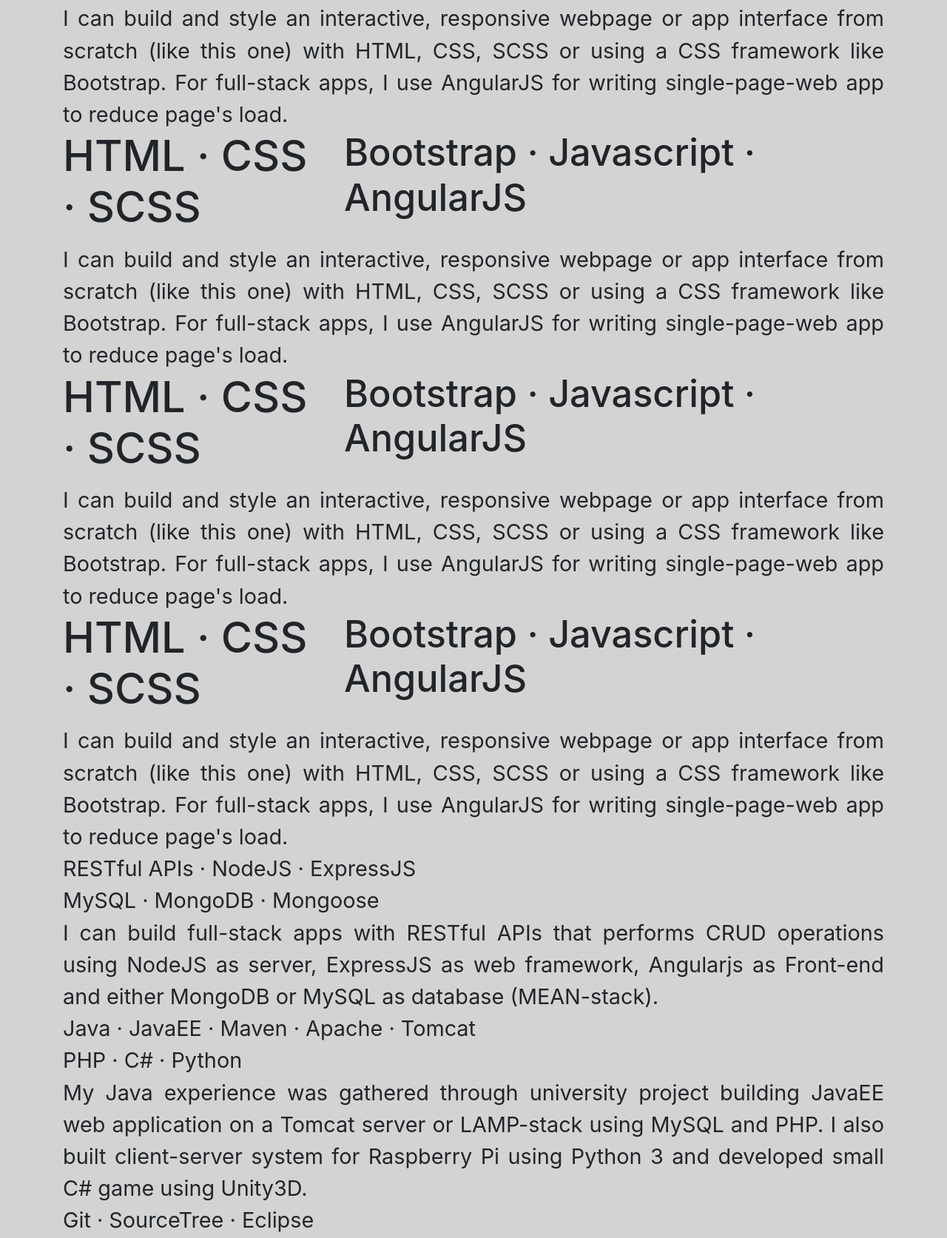
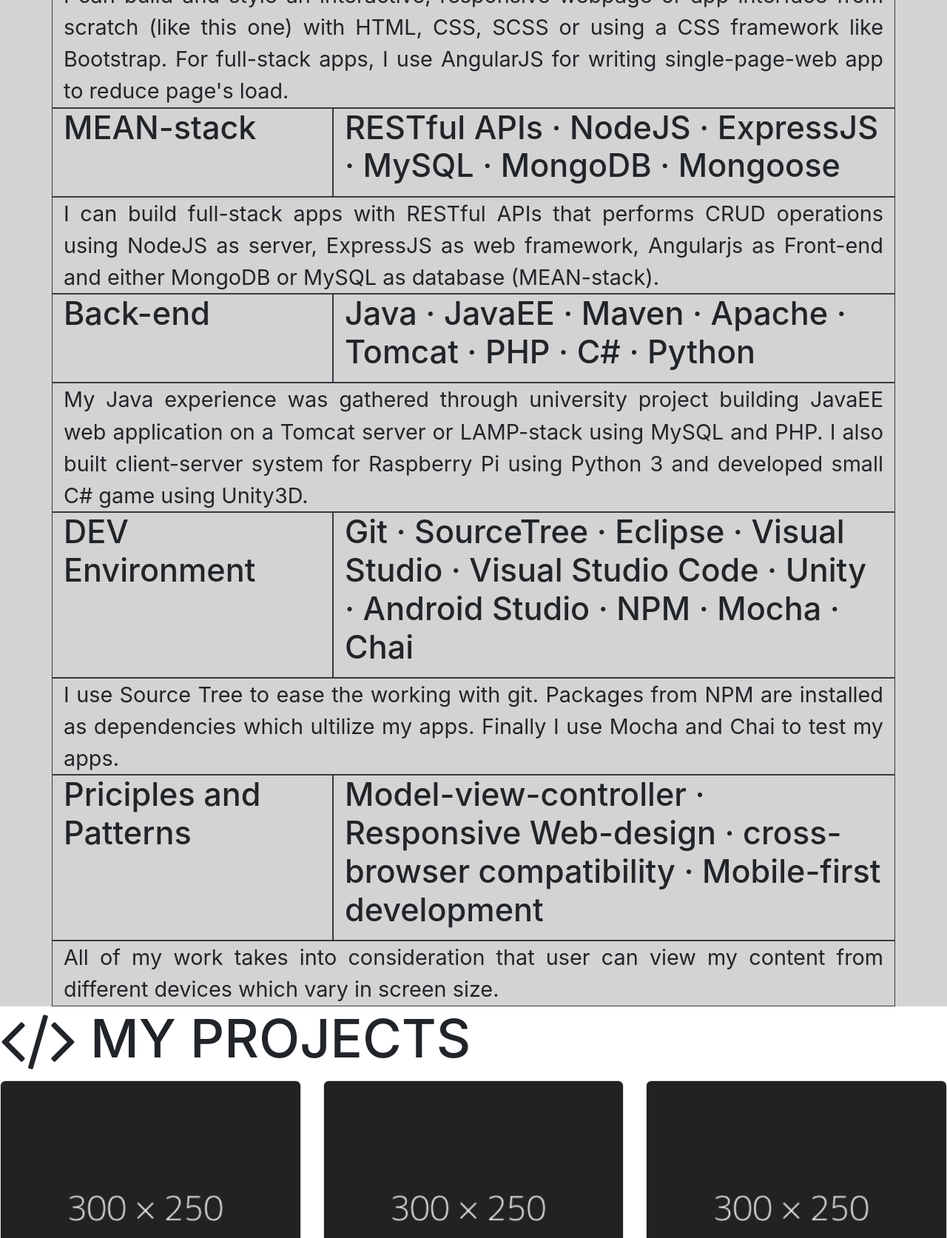
Before and after one commit to eragonwien/eragonwien.github.io, a plain HTML site: page index.html in a window 1280 px wide. Shown: the part 1050-2723 px from the top of the page at 74% size. Drawn offline with nearby package versions, Linux system fonts and the light colour scheme; some packages are replaced by stand-ins of ours.

Commit message:
add border to div

```diff
--- a/css/sass/app.scss
+++ b/css/sass/app.scss
@@ -23,7 +23,7 @@
         .welcome-text {
           width: 80%;
           h4 {
-            height: 4em;
+            height: 3em;
           }
         }
       }
@@ -59,7 +59,8 @@
 /*** BODY ***/
 .skills {
   background-color: $light;
-  position: relative
+  position: relative;
+
 }
 /*** FOOT ***/
 
@@ -77,3 +78,5 @@
     width: 100%;
   }
 }
+
+/*** BORDER ***/
--- a/index.html
+++ b/index.html
@@ -34,15 +34,15 @@
         <div class="container">
             <h1><i class="fa fa-code fa-lg" aria-hidden="true"></i> MY DEV SKILLS</h1>
             <div class="row">
-                <div class="col-12 col-sm-4">
-                    <h2>HTML &middot CSS &middot SCSS</h2>
+                <div class="col-12 col-sm-4 border border-dark">
+                    <h4>Front-end development</h4>
                 </div>
-                <div class="col-12 col-sm-8">
-                    <h4>Bootstrap &middot Javascript &middot AngularJS</h4>
+                <div class="col-12 col-sm-8 border border-dark">
+                    <h4>HTML &middot CSS &middot SCSS &middot Bootstrap &middot Javascript &middot AngularJS</h4>
                 </div>
             </div>
             <div class="row">
-                <div class="col-12">
+                <div class="col-12 border border-dark">
                     <p> I can build and style an interactive, responsive webpage or app interface from scratch (like this one) with HTML, CSS, SCSS or using a CSS framework like Bootstrap.
                         For full-stack apps, I use AngularJS for writing single-page-web app to reduce page's load.
                     </p>
@@ -50,78 +50,72 @@
             </div>
 
             <div class="row">
-                <div class="col-12 col-sm-4">
-                    <h2>HTML &middot CSS &middot SCSS</h2>
+                <div class="col-12 col-sm-4 border border-dark">
+                    <h4>MEAN-stack</h4>
                 </div>
-                <div class="col-12 col-sm-8">
-                    <h3>Bootstrap &middot Javascript &middot AngularJS</h3>
+                <div class="col-12 col-sm-8 border border-dark">
+                    <h4>RESTful APIs &middot NodeJS &middot ExpressJS &middot MySQL &middot MongoDB &middot Mongoose</h4>
                 </div>
             </div>
             <div class="row">
-                <div class="col-12">
-                    <p> I can build and style an interactive, responsive webpage or app interface from scratch (like this one) with HTML, CSS, SCSS or using a CSS framework like Bootstrap.
-                        For full-stack apps, I use AngularJS for writing single-page-web app to reduce page's load.
+                <div class="col-12 border border-dark">
+                    <p> I can build full-stack apps with RESTful APIs that performs CRUD operations using NodeJS as server,
+                        ExpressJS as web framework, Angularjs as Front-end and either MongoDB or MySQL as database (MEAN-stack).
                     </p>
                 </div>
             </div>
 
             <div class="row">
-                <div class="col-12 col-sm-4">
-                    <h2>HTML &middot CSS &middot SCSS</h2>
+                <div class="col-12 col-sm-4 border border-dark">
+                    <h4>Back-end</h4>
                 </div>
-                <div class="col-12 col-sm-8">
-                    <h3>Bootstrap &middot Javascript &middot AngularJS</h3>
+                <div class="col-12 col-sm-8 border border-dark">
+                    <h4>Java &middot JavaEE &middot Maven &middot Apache &middot Tomcat &middot PHP &middot C# &middot Python</h4>
                 </div>
             </div>
             <div class="row">
-                <div class="col-12">
-                    <p> I can build and style an interactive, responsive webpage or app interface from scratch (like this one) with HTML, CSS, SCSS or using a CSS framework like Bootstrap.
-                        For full-stack apps, I use AngularJS for writing single-page-web app to reduce page's load.
+                <div class="col-12 border border-dark">
+                    <p> My Java experience was gathered through university project building JavaEE web application on a Tomcat server or LAMP-stack using MySQL and PHP.
+                        I also built client-server system for Raspberry Pi using Python 3 and developed small C# game using Unity3D.
                     </p>
                 </div>
             </div>
-
             <div class="row">
-                <div class="col-12 col-sm-4">
-                    <h2>HTML &middot CSS &middot SCSS</h2>
+                <div class="col-12 col-sm-4 border border-dark">
+                    <h4>DEV Environment</h4>
                 </div>
-                <div class="col-12 col-sm-8">
-                    <h3>Bootstrap &middot Javascript &middot AngularJS</h3>
+                <div class="col-12 col-sm-8 border border-dark">
+                    <h4>
+                        Git &middot SourceTree &middot Eclipse &middot Visual Studio &middot Visual Studio Code &middot Unity &middot Android Studio
+                        &middot NPM &middot Mocha &middot Chai
+                    </h4>
                 </div>
             </div>
             <div class="row">
-                <div class="col-12">
-                    <p> I can build and style an interactive, responsive webpage or app interface from scratch (like this one) with HTML, CSS, SCSS or using a CSS framework like Bootstrap.
-                        For full-stack apps, I use AngularJS for writing single-page-web app to reduce page's load.
+                <div class="col-12 border border-dark">
+                    <p>
+                        I use Source Tree to ease the working with git. Packages from NPM are installed as dependencies which ultilize my apps.
+                        Finally I use Mocha and Chai to test my apps.
                     </p>
                 </div>
             </div>
-
-            <p>RESTful APIs &middot NodeJS &middot ExpressJS</p>
-            <p>MySQL &middot MongoDB &middot Mongoose</p>
-            <p>
-                I can build full-stack apps with RESTful APIs that performs CRUD operations using NodeJS as server,
-                ExpressJS as web framework, Angularjs as Front-end and either MongoDB or MySQL as database (MEAN-stack).
-            </p>
-            <p>Java &middot JavaEE &middot Maven &middot Apache &middot Tomcat </p>
-            <p>PHP &middot C# &middot Python</p>
-            <p>
-                My Java experience was gathered through university project building JavaEE web application on a Tomcat server or LAMP-stack using MySQL and PHP.
-                I also built client-server system for Raspberry Pi using Python 3 and developed small C# game using Unity3D.
-            </p>
-            <p>Git &middot SourceTree &middot Eclipse</p>
-            <p>Visual Studio &middot Visual Studio Code &middot Unity &middot Android Studio</p>
-            <p>NPM &middot Mocha &middot Chai</p>
-            <p>
-                I use Source Tree to ease the working with git. Packages from NPM are installed as dependencies which ultilize my apps.
-                Finally I use Mocha and Chai to test my apps.
-            </p>
-            <p>Model-view-controller</p>
-            <p>Responsive Web-design, cross-browser compatibility</p>
-            <p>Mobile-first development</p>
-            <p>
-                All of my work takes into consideration that user can view my content from different devices which vary in screen size.
-            </p>
+            <div class="row">
+                <div class="col-12 col-sm-4 border border-dark">
+                    <h4>Priciples and Patterns</h4>
+                </div>
+                <div class="col-12 col-sm-8 border border-dark">
+                    <h4>
+                        Model-view-controller &middot Responsive Web-design &middot cross-browser compatibility &middot Mobile-first development
+                    </h4>
+                </div>
+            </div>
+            <div class="row">
+                <div class="col-12 border border-dark">
+                    <p>
+                        All of my work takes into consideration that user can view my content from different devices which vary in screen size.
+                    </p>
+                </div>
+            </div>
         </div>
     </div>
 
```
Also changed, not shown: css/app.css, 1 other file.
